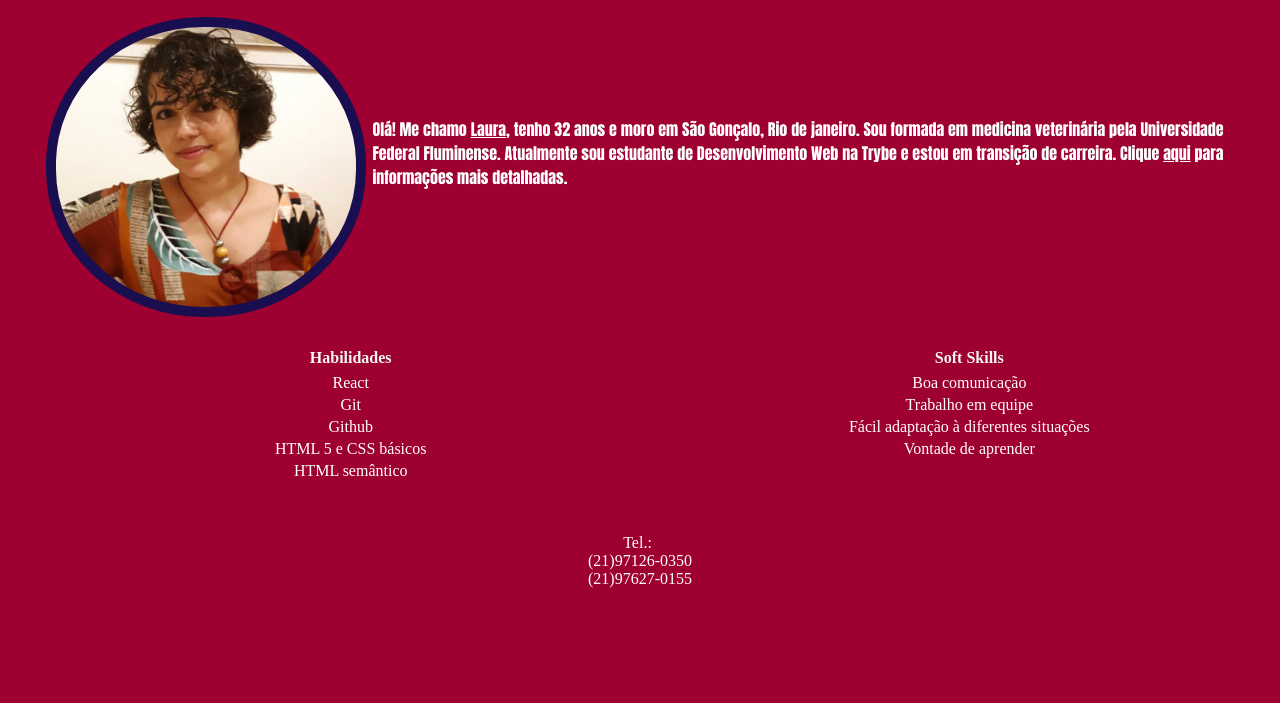
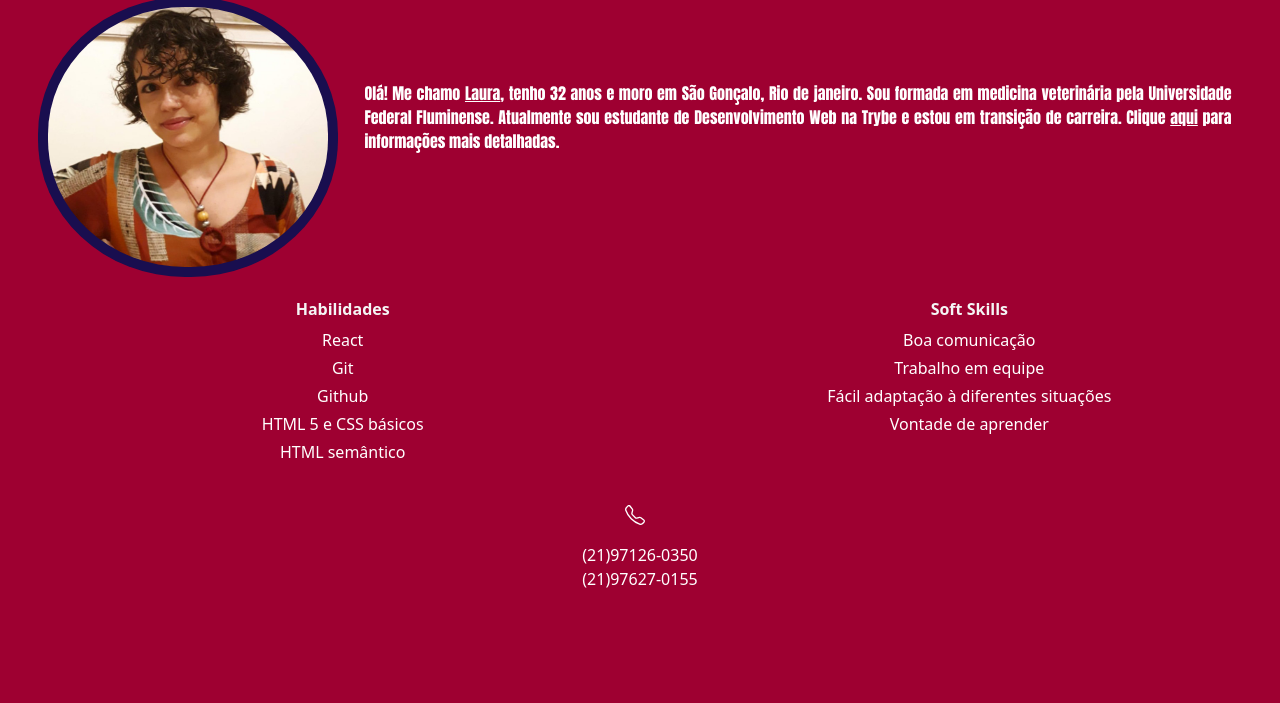
Before and after one commit to Laura2606/Laura2606.github.io, a plain HTML site: page index.html in a window 1280 px wide. Shown: the part 97-800 px from the top of the page. Drawn offline with nearby package versions, Linux system fonts and the light colour scheme.

Commit message:
adicionando booststrap e icone de telefone

```diff
--- a/index.css
+++ b/index.css
@@ -123,15 +123,25 @@ a {
 } */
 
 footer {
+
     padding: 20px 0;
     text-align: center;
     color: white;
+
 }
 
-.tel-label {
-    margin-right: 5px;
-    /*adicionando margem a direita para separar "Tel.:" do número de telefone*/
-    text-decoration: none;
-    color: white;
+.bi-telephone {
+
+    margin-right: 10px;
+    margin-bottom: 2px;
+
 
 }
+
+.telefone-container {
+
+    margin-bottom: 3px;
+    display: flex;
+    flex-direction: column;
+    align-items: center;
+}
--- a/index.html
+++ b/index.html
@@ -5,6 +5,8 @@
     <meta charset="UTF-8">
     <meta http-equiv="X-UA-Compatible" content="IE=edge">
     <meta name="viewport" content="width=device-width, initial-scale=1.0">
+    <link href="https://cdn.jsdelivr.net/npm/bootstrap@5.3.1/dist/css/bootstrap.min.css" rel="stylesheet"
+        integrity="sha384-4bw+/aepP/YC94hEpVNVgiZdgIC5+VKNBQNGCHeKRQN+PtmoHDEXuppvnDJzQIu9" crossorigin="anonymous">
     <link rel="stylesheet" href="index.css">
     <title>Meu portfólio</title>
 </head>
@@ -58,7 +60,12 @@
         </div>
         <footer>
             <p id="contato">
-    <div class="tel-label">Tel.:</div>(21)97126-0350<br>(21)97627-0155
+                <svg xmlns="http://www.w3.org/2000/svg" width="20" height="20" fill="currentColor"
+                    class="bi bi-telephone" viewBox="0 0 16 16">
+                    <path
+                        d="M3.654 1.328a.678.678 0 0 0-1.015-.063L1.605 2.3c-.483.484-.661 1.169-.45 1.77a17.568 17.568 0 0 0 4.168 6.608 17.569 17.569 0 0 0 6.608 4.168c.601.211 1.286.033 1.77-.45l1.034-1.034a.678.678 0 0 0-.063-1.015l-2.307-1.794a.678.678 0 0 0-.58-.122l-2.19.547a1.745 1.745 0 0 1-1.657-.459L5.482 8.062a1.745 1.745 0 0 1-.46-1.657l.548-2.19a.678.678 0 0 0-.122-.58L3.654 1.328zM1.884.511a1.745 1.745 0 0 1 2.612.163L6.29 2.98c.329.423.445.974.315 1.494l-.547 2.19a.678.678 0 0 0 .178.643l2.457 2.457a.678.678 0 0 0 .644.178l2.189-.547a1.745 1.745 0 0 1 1.494.315l2.306 1.794c.829.645.905 1.87.163 2.611l-1.034 1.034c-.74.74-1.846 1.065-2.877.702a18.634 18.634 0 0 1-7.01-4.42 18.634 18.634 0 0 1-4.42-7.009c-.362-1.03-.037-2.137.703-2.877L1.885.511z" />
+                </svg>
+               <div class="telefone-container">(21)97126-0350<br>(21)97627-0155</div>
             </p>
         </footer>
     </section>
```
Lines whose indentation alone changed are shown as unchanged.
